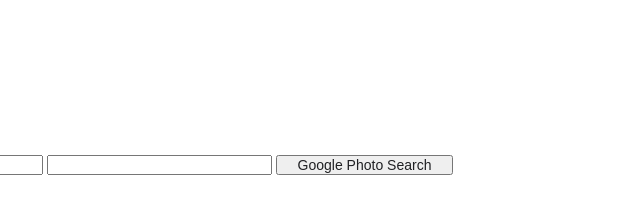
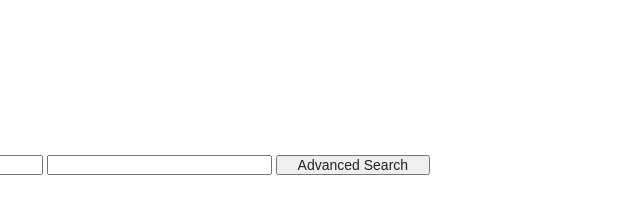
Before and after one commit to aksider/aksider.github.io, a plain HTML site: page GoogleSearch/index-advanced.html in a window 1280 px wide. Shown: the full height of the page, 640-1280 px from the left. Drawn offline with Linux system fonts and the light colour scheme.

Commit message:
Added some changes

```diff
--- a/GoogleSearch/index-advanced.html
+++ b/GoogleSearch/index-advanced.html
@@ -11,7 +11,7 @@
             </div>
 
             <div>
-             <img src="images/googlelogo.png" alt="Google Logo">
+                <img src="images/googlelogo.png" alt="Google Logo">
             </div>
 
             <p>Advanced Search</p>
@@ -21,7 +21,7 @@
                  <input type="text" name="as_epq">
                  <input type="text" name="as_oq">
                  <input type="text" name="as_eq">
-                 <input type="submit" value="Google Photo Search">
+                 <input type="submit" value="Advanced Search">
              </form>
 
         </div>
```
Also changed, not shown: GoogleSearch/index.html (+2 -1 lines).
